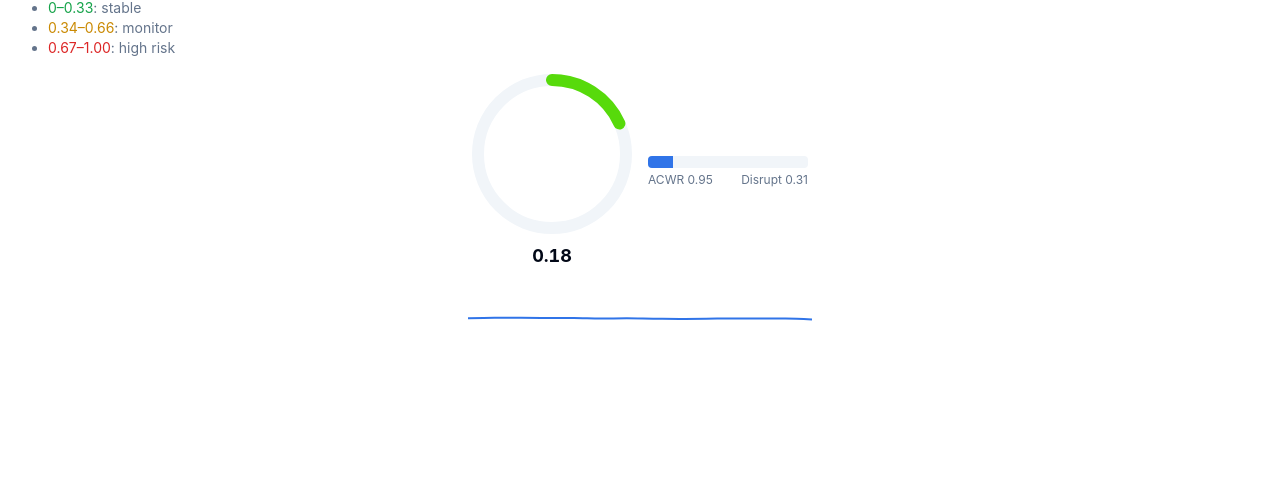
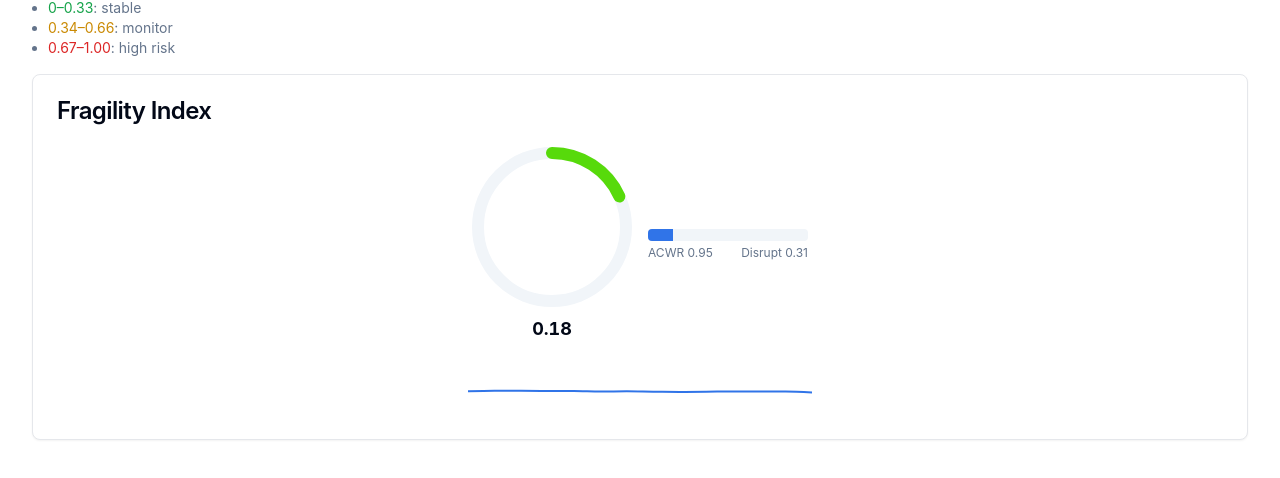
Before and after one commit to osmond/improved-system, a React (Vite) app: page /dashboard/fragility in a window 1280 px wide. Shown: the part 174-652 px from the top of the page. Built offline with nearby package versions, Linux system fonts and the light colour scheme; no server answers.

Commit message:
feat: add fragility index card

```diff
--- /dev/null
+++ b/src/components/dashboard/FragilityIndexCard.tsx
@@ -0,0 +1,23 @@
+import { Card, CardHeader, CardTitle, CardContent } from '@/components/ui/card'
+import CircularFragilityRing from './CircularFragilityRing'
+import FragilityBreakdown from './FragilityBreakdown'
+import FragilityIndexSparkline from './FragilityIndexSparkline'
+
+export default function FragilityIndexCard() {
+  return (
+    <Card>
+      <CardHeader>
+        <CardTitle>Fragility Index</CardTitle>
+      </CardHeader>
+      <CardContent className="flex flex-col items-center space-y-2">
+        <div className="flex items-center space-x-4">
+          <CircularFragilityRing />
+          <FragilityBreakdown />
+        </div>
+        <div className="w-full max-w-sm">
+          <FragilityIndexSparkline />
+        </div>
+      </CardContent>
+    </Card>
+  )
+}
--- a/src/components/dashboard/index.ts
+++ b/src/components/dashboard/index.ts
@@ -30,6 +30,7 @@ export { default as FragilityGauge } from "./FragilityGauge";
 export { default as CircularFragilityRing } from "./CircularFragilityRing";
 export { default as FragilityIndexSparkline } from "./FragilityIndexSparkline";
 export { default as FragilityBreakdown } from "./FragilityBreakdown";
+export { default as FragilityIndexCard } from "./FragilityIndexCard";
 export { default as FragilityPreviewSparkline } from "./FragilityPreviewSparkline";
 
 export { default as TrainingEntropyHeatmap } from "./TrainingEntropyHeatmap";
--- a/src/pages/Fragility.tsx
+++ b/src/pages/Fragility.tsx
@@ -1,5 +1,5 @@
 import React from "react";
-import { CircularFragilityRing, FragilityIndexSparkline, FragilityBreakdown } from "@/components/dashboard";
+import { FragilityIndexCard } from "@/components/dashboard";
 import { FRAGILITY_LEVELS } from "@/lib/fragility";
 
 export default function FragilityPage() {
@@ -20,15 +20,7 @@ export default function FragilityPage() {
           </li>
         ))}
       </ul>
-      <div className="flex flex-col items-center space-y-2">
-        <div className="flex items-center space-x-4">
-          <CircularFragilityRing />
-          <FragilityBreakdown />
-        </div>
-        <div className="w-full max-w-sm">
-          <FragilityIndexSparkline />
-        </div>
-      </div>
+      <FragilityIndexCard />
     </div>
   );
 }
```
